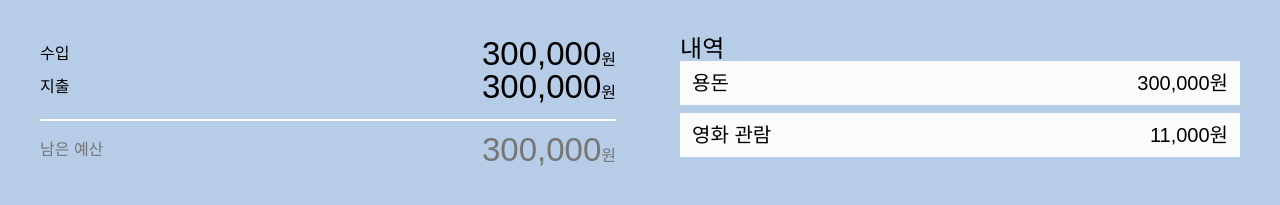
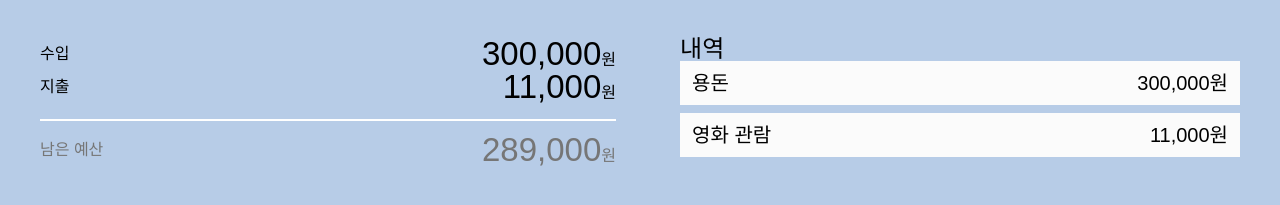
Before and after one commit to yeeun426/financial-ledger-ureca, a React (Vite) app: page / in a window 1280 px wide. Shown: the part 355-560 px from the top of the page. Built offline with nearby package versions, Linux system fonts and the light colour scheme.

Commit message:
feat : 잔액 표시 (수입, 지출, 잔액)

```diff
--- a/src/components/TradeInput.jsx
+++ b/src/components/TradeInput.jsx
@@ -27,7 +27,7 @@ const TradeInput = () => {
   return (
     <div className={css.tradeCon}>
       <h3 className={css.tradeTitle}>소비 내역을 입력해 주세요.</h3>
-      <form>
+      <form onSubmit={handleAddList}>
         <ul>
           <li>
             <h4>수입/지출</h4>
@@ -62,9 +62,7 @@ const TradeInput = () => {
         <div className={css.icon}>
           <i className="bi bi-pencil"></i>
         </div>
-        <button type="submit" onClick={handleAddList}>
-          등록하기
-        </button>
+        <button type="submit">등록하기</button>
       </form>
     </div>
   )
--- a/src/components/UsageHistory.jsx
+++ b/src/components/UsageHistory.jsx
@@ -4,8 +4,6 @@ import { useSelector } from 'react-redux'
 const UsageHistory = () => {
   const moneyHistData = useSelector(state => state.money)
   const { transactions } = moneyHistData
-
-  console.log(transactions)
 
   return (
     <div className={css.HistoryCon}>
--- a/src/components/ViewBalance.jsx
+++ b/src/components/ViewBalance.jsx
@@ -1,25 +1,43 @@
 import React from 'react'
 import css from './ViewBalance.module.css'
+import { useSelector } from 'react-redux'
 
 const ViewBalance = () => {
+  const { transactions } = useSelector(state => state.money)
+
+  const income = transactions.reduce((cur, item) => {
+    if (item.type === 'income') return cur + item.amount
+    else return cur
+  }, 0)
+
+  const expense = transactions.reduce((cur, item) => {
+    if (item.type === 'expense') return cur + item.amount
+    else return cur
+  }, 0)
+
+  const balance = income - expense
+
   return (
     <div className={css.balanceCon}>
       <div className={css.moneyItem}>
         <p>수입</p>
         <h2>
-          300,000<span>원</span>
+          {income.toLocaleString()}
+          <span>원</span>
         </h2>
       </div>
       <div className={css.moneyItem}>
         <p>지출</p>
         <h2>
-          300,000<span>원</span>
+          {expense.toLocaleString()}
+          <span>원</span>
         </h2>
       </div>
       <div className={css.balanceItem}>
         <p>남은 예산</p>
         <h2>
-          300,000<span>원</span>
+          {balance.toLocaleString()}
+          <span>원</span>
         </h2>
       </div>
     </div>
```
